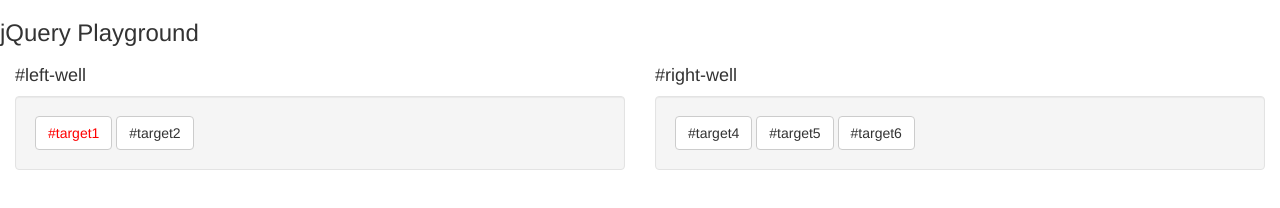
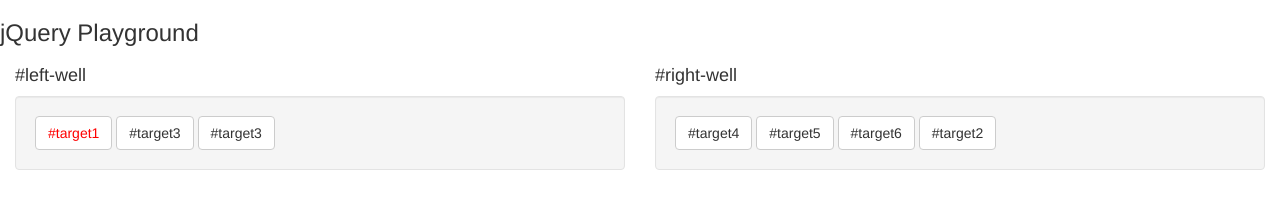
Before and after one commit to Jahnava/AppPlayground, a website: page public/html/index.html in a window 1280 px wide. Drawn offline with nearby package versions, Linux system fonts and the light colour scheme.

Commit message:
animated some targets and moved them around using jQuery

```diff
--- a/public/html/index.html
+++ b/public/html/index.html
@@ -10,18 +10,6 @@
     <title>Jquery-Playground</title>
   </head>
   <body>
-<script>
-
-
-$(document).ready(function() {
-   $("#target1").css("color", "red");
-   $("button").addClass("animated shake");
-   $("#target3").addClass("animated fadeOut");
- });
-
-
-</script>
-
 
     <!-- container-fluid makes app mobile responsive -->
   <div='container-fluid'>
--- a/public/js/app.js
+++ b/public/js/app.js
@@ -1,5 +1,9 @@
-// $(document).ready(function() {
-//    $("#target1").css("color", "red");
-//    $("button").addClass("animated shake");
-//    $("#target3").addClass("animated fadeOut");
-//  });
+$(document).ready(function() {
+   $("#target1").css("color", "red");
+   $("button").addClass("animated shake");
+   $("#target1").css("color", "red");
+   $("target4").html("<em>#target4");
+   $("#target2").appendTo("#right-well");
+   $("#target3").clone().appendTo("#left-well");
+
+ });
```
